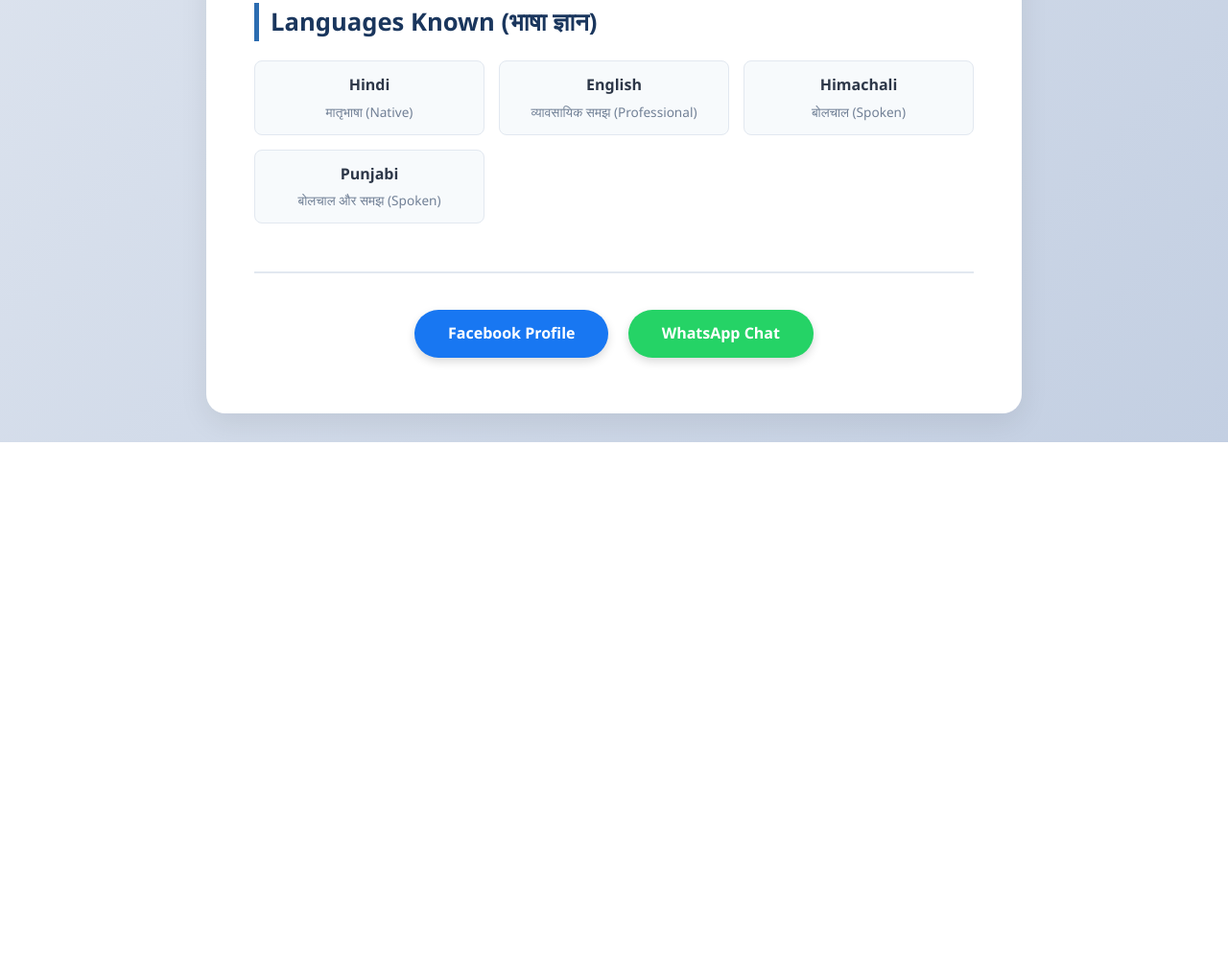
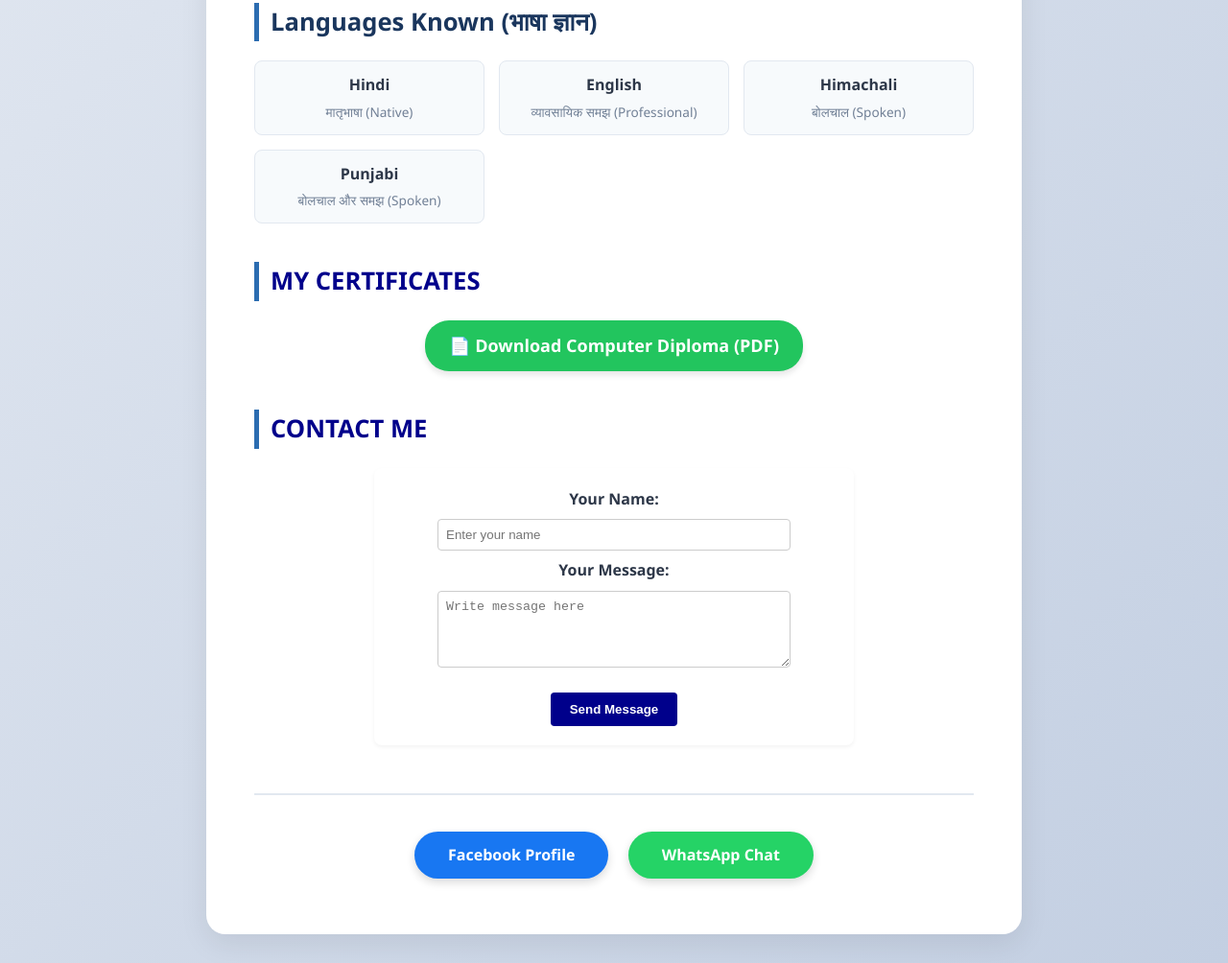
Before and after one commit to ranoopkumarpandit86-ui/ranoop86.guthub.io, a plain HTML site: page index.html in a window 1280 px wide. Shown: the part 1941-2945 px from the top of the page at 96% size. Before the commit the page ends 2402 px from the top, so only its background shows below. Drawn offline with Linux system fonts and the light colour scheme.

Commit message:
Add files via upload

```diff
--- a/index.html
+++ b/index.html
@@ -134,6 +134,25 @@
         </div>
     </section>
 
+   <h2 style="text-align: center; color: darkblue; margin-top: 40px;">MY CERTIFICATES</h2>
+<div style="text-align: center; margin: 20px auto;">
+    <a href="diploma.pdf" download style="background-color: #22c55e; color: white; padding: 12px 25px; border-radius: 25px; font-size: 18px; font-weight: bold; text-decoration: none; display: inline-block; box-shadow: 0 4px 6px rgba(0,0,0,0.1); cursor: pointer;">
+        📄 Download Computer Diploma (PDF)
+    </a>
+</div>
+
+<h2 style="text-align: center; color: darkblue; margin-top: 40px;">CONTACT ME</h2>
+<div style="text-align: center; background: white; padding: 20px; border-radius: 8px; max-width: 500px; margin: 20px auto; box-shadow: 0 2px 4px rgba(0,0,0,0.05);">
+    <form action="https://formspree.io" method="POST">
+        <label><b>Your Name:</b></label><br>
+        <input type="text" name="name" placeholder="Enter your name" style="padding: 8px; margin: 8px 0; width: 80%; border-radius: 4px; border: 1px solid #ccc;" required><br>
+        <label><b>Your Message:</b></label><br>
+        <textarea name="message" placeholder="Write message here" style="padding: 8px; margin: 8px 0; width: 80%; height: 80px; border-radius: 4px; border: 1px solid #ccc;" required></textarea><br>
+        <button type="submit" style="background-color: darkblue; color: white; padding: 10px 20px; border: none; border-radius: 4px; cursor: pointer; font-weight: bold; margin-top: 10px;">Send Message</button>
+    </form>
+</div>
+
+
     <div class="social-links">
         <a href="https://facebook.com" target="_blank" class="btn fb">Facebook Profile</a>
         <a href="https://wa.me" target="_blank" class="btn wa">WhatsApp Chat</a>
```
